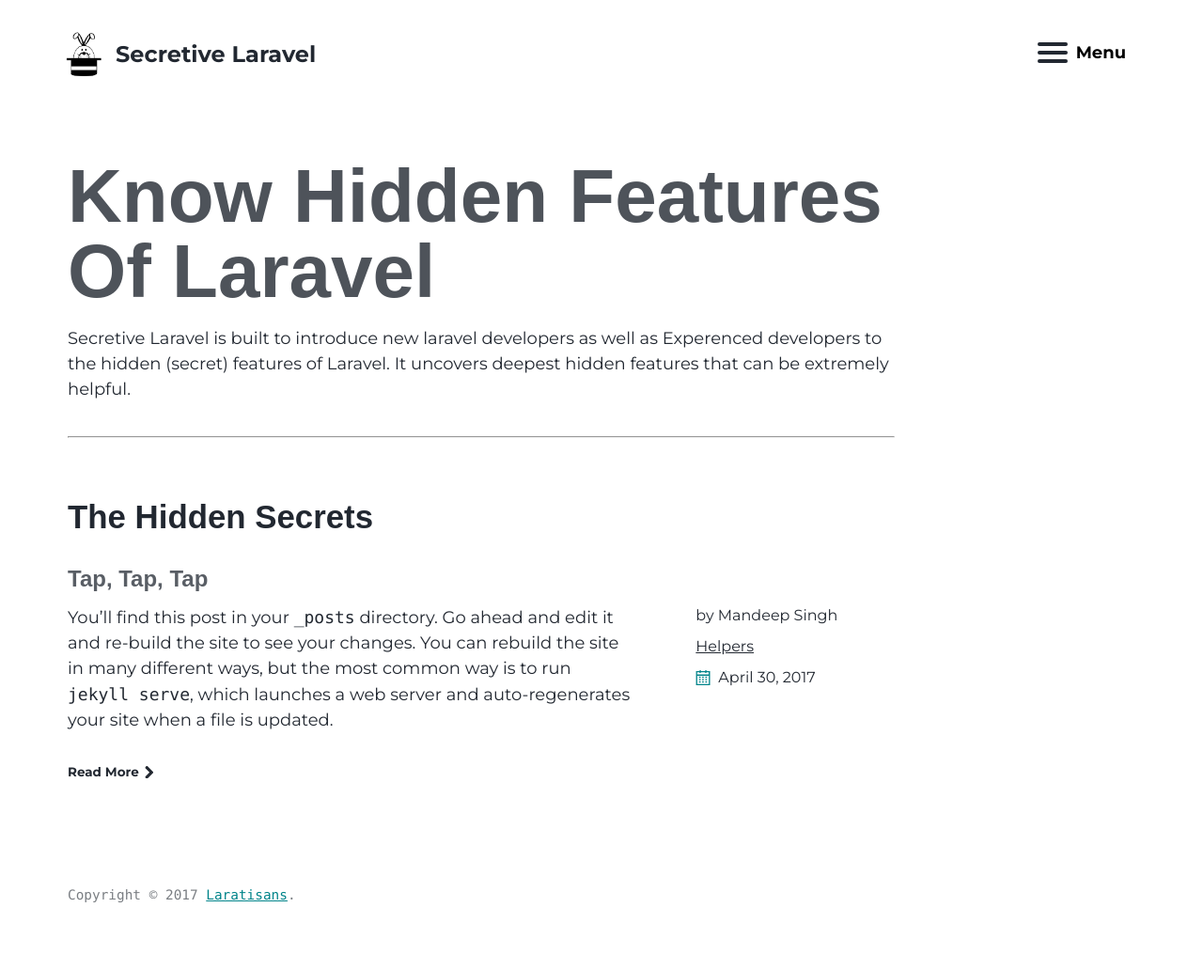
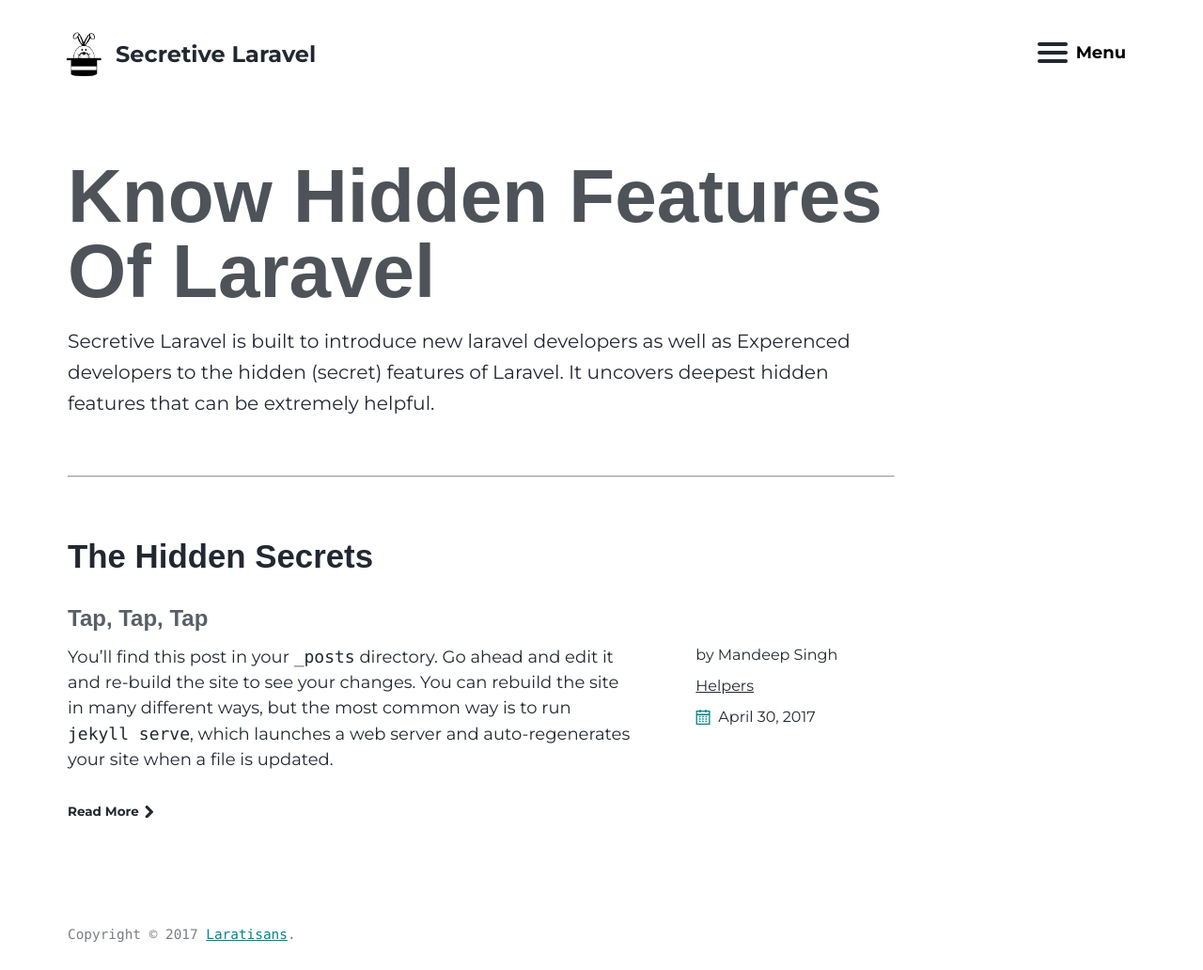
Before and after one commit to meSingh/secretivelaravel.com, a Jekyll site: the page built from index.html, in a window 1280 px wide and 1032 px high. Shown: the whole window at 94% size. Built offline with Jekyll 4.4.1, drawn with Linux system fonts in a browser that asks for light colours; the list of posts is cut into pages by our own code.

Commit message:
fixed a few bugs
Signed-off-by: Mandeep Singh <im@msingh.me>

```diff
--- a/_config.yml
+++ b/_config.yml
@@ -26,7 +26,7 @@
 url: https://www.secretivelaravel.com # the base hostname & protocol for your site, e.g. http://example.com
 twitter_username: Laratisans
 github_username:  Laratisans
-future: false
+# future: false
 
 host: localhost
 port: 5000
@@ -40,8 +40,8 @@
 exclude:
   - Gemfile
   - Gemfile.lock
-paginate: 5  # amount of posts to show per page
-paginate_path: /page:num/
+# paginate: 'nil'  # amount of posts to show per page
+# paginate_path: /page:num/
 author:
   name: Mandeep Singh
   twitter: meSingh
--- a/_includes/page-intro.html
+++ b/_includes/page-intro.html
@@ -26,9 +26,7 @@
 
 
         <div class="intro-more">
-          Secretive Laravel is built to introduce new laravel developers as well as Experenced developers to the hidden (secret) features of Laravel. It uncovers deepest hidden features that can be extremely helpful.
-          <br><br>
-          <hr>
+          {{ page.introduction | markdownify }}
         </div>
 
 
--- a/_layouts/home.html
+++ b/_layouts/home.html
@@ -13,15 +13,9 @@
         <h2>{{ site.data.theme.t.posts | default: 'Posts' }}{% if paginator.page > 1 %}{{ site.data.theme.t.page | default: 'Page' | prepend: ' - ' | append: ' ' }}{{ paginator.page }} {{ site.data.theme.t.of | default: 'of' }} {{ paginator.total_pages }}{% endif %}</h2>
       </header>
       <div class="entries">
-        {% if site.gems contains 'jekyll-paginate' and page.paginate %}
-          {% comment %}
-            Add paginator.posts loop if jekyll-paginate plugin is enabled
-            and page.paginate == true
-          {% endcomment %}
-          {% include posts-paginated.html %}
-        {% else %}
+
           {% include posts-all.html %}
-        {% endif %}
+
       </div>
     </div>
 
```
Also changed, not shown: _includes/posts-all.html (line endings or trailing spaces).
